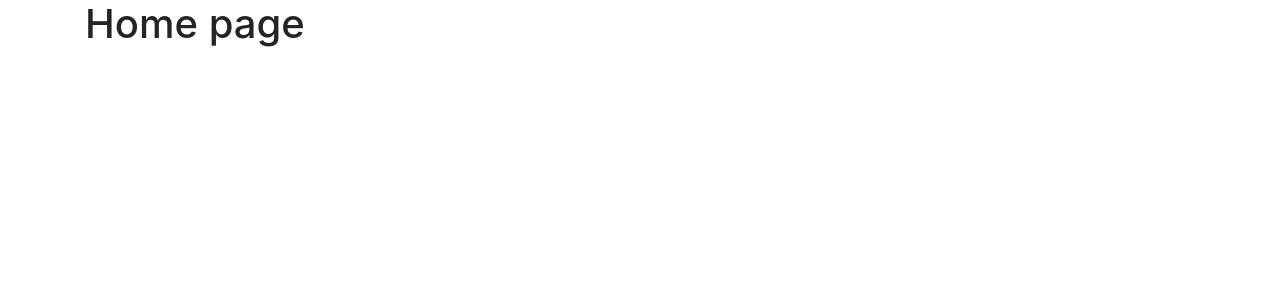
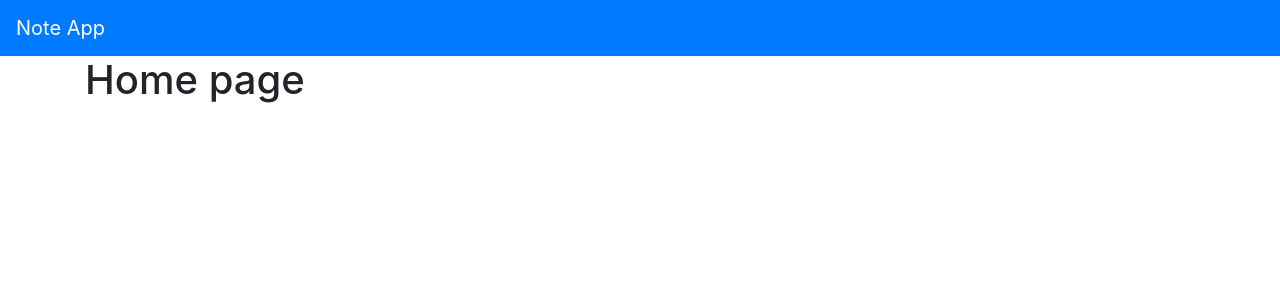
Before and after one commit to chernetskiy-ivan/notes-app_practice_React, a React (Create React App) app: page / in a window 1280 px wide. Shown: the top 300 px of the page. Built offline with nearby package versions, Linux system fonts and the light colour scheme.

Commit message:
created direction Components(u know why).Created Navbar and use in App.js

```diff
--- a/src/App.js
+++ b/src/App.js
@@ -2,10 +2,12 @@ import React from 'react'
 import {BrowserRouter, Route, Switch} from 'react-router-dom'
 import {Home} from './pages/Home'
 import {About} from './pages/About'
+import {Navbar} from './Components/Navbar'
 
 function App() {
   return (
       <BrowserRouter>
+          <Navbar />
           <div className="container">
               <Switch>
                   <Route path='/' exact component={Home}/>
--- /dev/null
+++ b/src/Components/Navbar.js
@@ -0,0 +1,11 @@
+import React,{Fragment} from 'react'
+
+//компоннет не будет иметь никакой функциональности
+//и поэтому будет сразу возвращать jsx
+export const Navbar = () => (
+    <nav className='navbar navbar-dark navbar-expand-lg bg-primary'>
+        <div className="navbar-brand">
+            Note App
+        </div>
+    </nav>
+)
```
